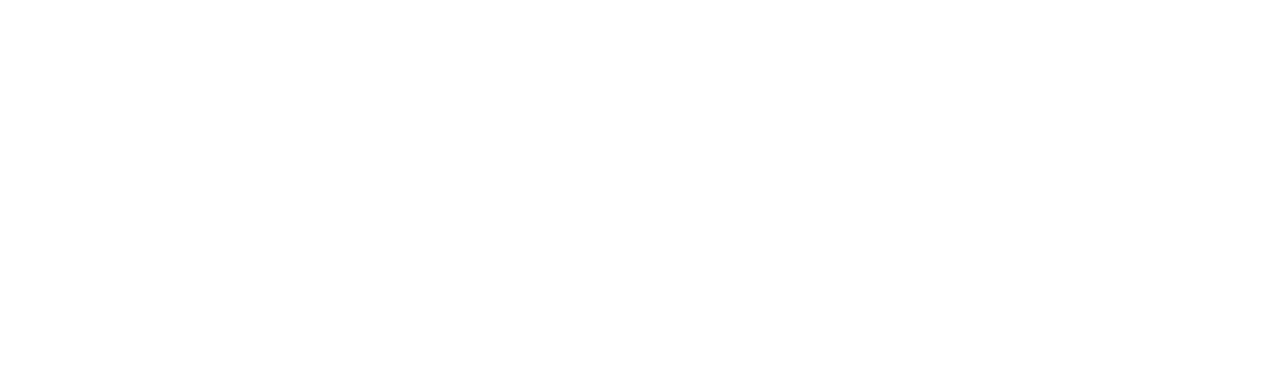
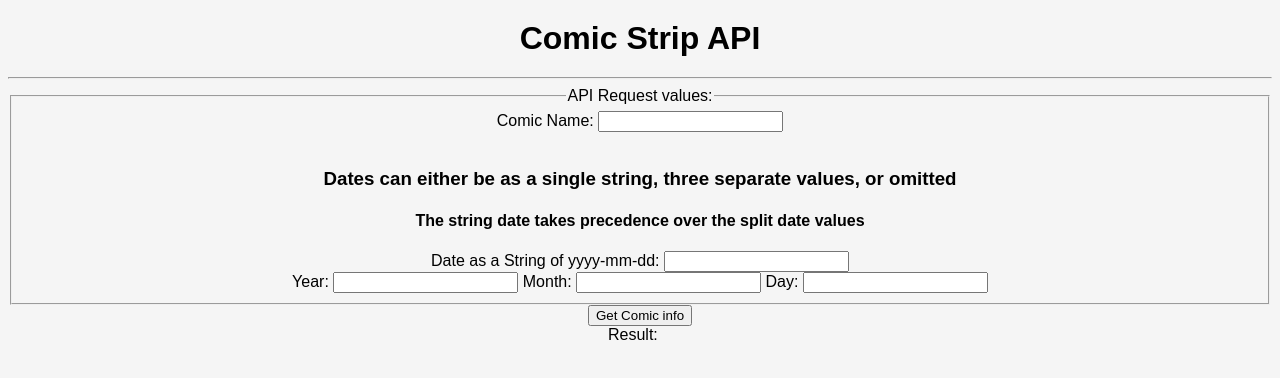
Before and after one commit to Commodore68/comic-strip-api, a website: page views/index.html in a window 1280 px wide. Drawn offline with Linux system fonts and the light colour scheme.

Commit message:
add testing frontend

```diff
--- /dev/null
+++ b/views/frontend.css
@@ -0,0 +1,23 @@
+.page-container {
+    flex: auto;
+    justify-content: center;
+    text-align: center;
+}
+
+.header {
+    margin: 20px
+}
+
+body {
+    background-color: whitesmoke;
+}
+
+#results {
+    margin-left: 600px;
+    margin-right: 300px;
+    text-align: start;
+}
+
+* {
+    font-family: sans-serif;
+}
--- a/views/index.html
+++ b/views/index.html
@@ -3,8 +3,84 @@
 <head>
     <meta charset="UTF-8">
     <title>Comic Strip API</title>
+    <script type="text/javascript">
+        function getUrl() {
+            const urlWithParams = new URL(`${location.href}api`);
+
+            const formData = new FormData(document.forms.apiTest);
+
+            const formInputsArray = [];
+            formInputsArray.push({name: 'comicName', value: formData.get('comicName')});
+            formInputsArray.push({name: 'date', value: formData.get('date')});
+            formInputsArray.push({name: 'year', value: formData.get('year')});
+            formInputsArray.push({name: 'month', value: formData.get('month')});
+            formInputsArray.push({name: 'day', value: formData.get('day')});
+
+            formInputsArray.forEach((item) => {
+                if (item.value !== '') {
+                    urlWithParams.searchParams.append(item.name, item.value);
+                }
+            });
+
+            console.log(urlWithParams.href)
+
+            return urlWithParams.href;
+        }
+
+        async function fetchData() {
+            const urlWithParams = getUrl();
+
+
+            const response = await fetch(urlWithParams)
+
+            if (response.ok) { // if HTTP-status is 200-299
+                               // get the response body
+                let json = await response.json();
+
+                const image = document.getElementById('comicImage');
+                image.src = json.image.src;
+                image.alt = json.image.alt;
+                image.width = 900;
+                image.height = 300;
+                console.log(image)
+
+                document.getElementById('results').innerText += JSON.stringify(json, null, 2);
+
+            } else {
+                alert("HTTP-Error: " + response.status + await response.json());
+            }
+        }
+    </script>
+    <link rel="stylesheet" type="text/css" href="frontend.css" />
 </head>
 <body>
-
+<div class="page-container">
+    <h1 class="header">Comic Strip API</h1>
+    <hr>
+    <form name="apiTest" id="apiTest">
+        <fieldset>
+            <legend>API Request values:</legend>
+            <label for="comic">Comic Name: </label>
+            <input name="comicName" id="comic" required="required" type="text"><br/><br/>
+            <h3>Dates can either be as a single string, three separate values, or omitted</h3>
+            <h4>The string date takes precedence over the split date values</h4>
+            <label for="dateString">Date as a String of yyyy-mm-dd: </label>
+            <input name="date" id="dateString" type="text"><br/>
+            <label for="year">Year: </label>
+            <input name="year" id="year" type="text">
+            <label for="month">Month: </label>
+            <input name="month" id="month" type="text">
+            <label for="day">Day: </label>
+            <input name="day" id="day" type="text">
+        </fieldset>
+    </form>
+    <div id="submit">
+        <button onclick="fetchData()">Get Comic info</button>
+    </div>
+    <div id="results" class="results">
+        Result:&nbsp;<br/>
+    </div>
+    <img id="comicImage" src="" alt="" />
+</div>
 </body>
 </html>
```
